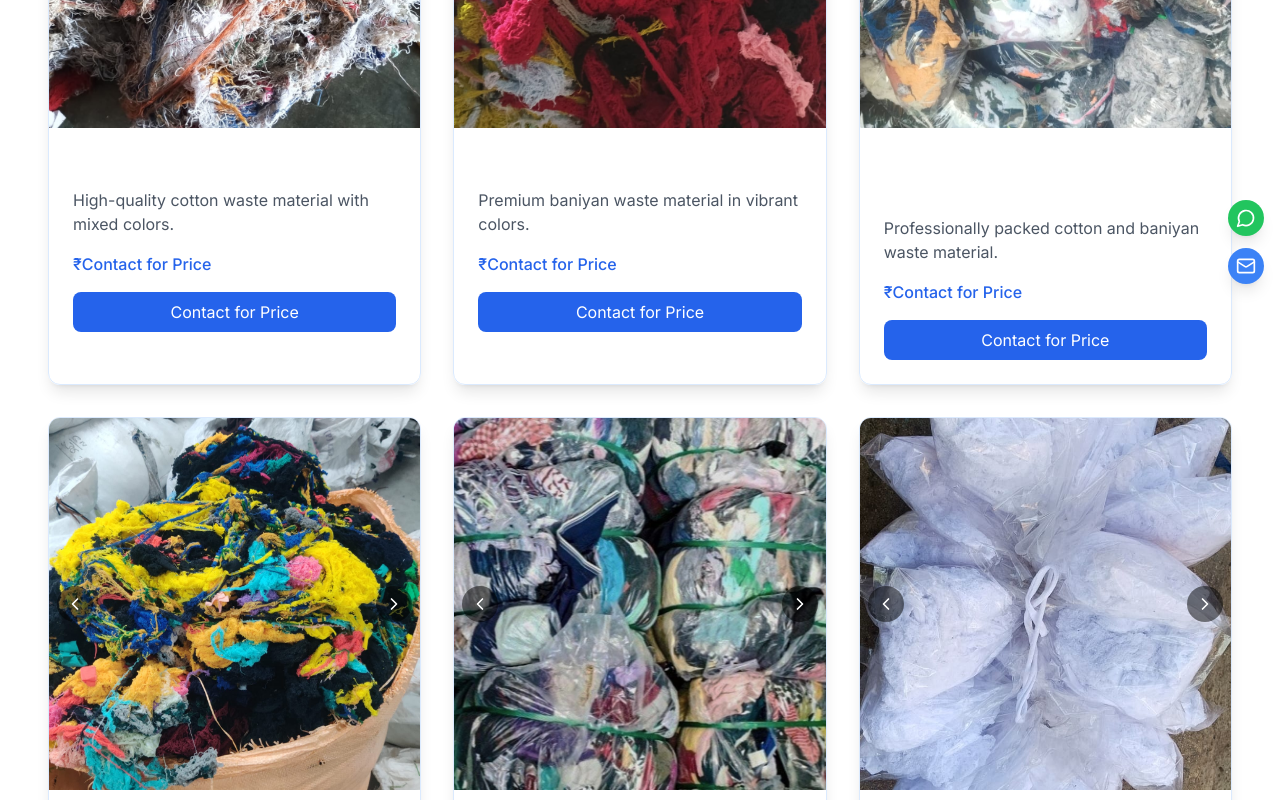
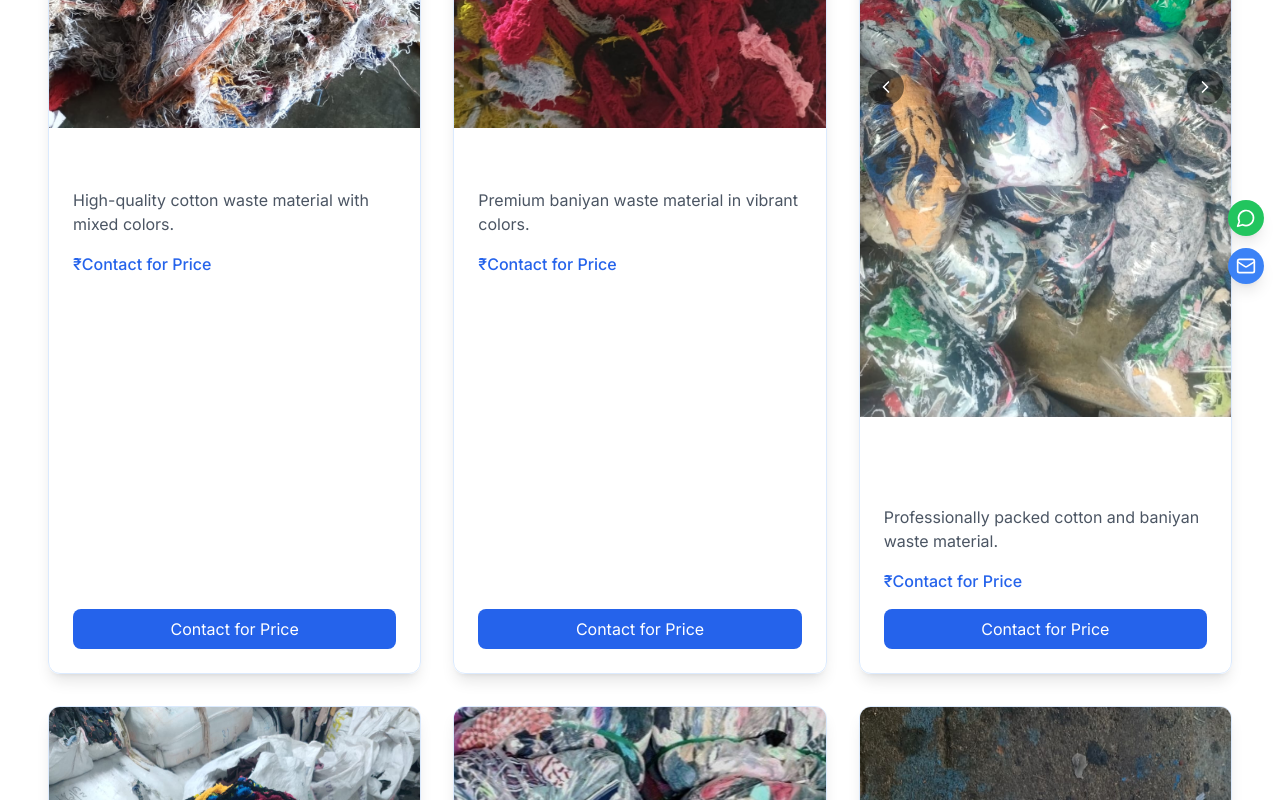
Before and after one commit to FRANNKENSTEINN/trader-space-hub, a React (Vite) app: page /products in a window 1280 px wide. Shown: the part 500-1300 px from the top of the page. Built offline with nearby package versions, Linux system fonts and the light colour scheme.

Commit message:
Improve Product Page UI
Align product buttons, remove watermark, and optimize for smoother experience.

```diff
--- a/src/pages/Products.tsx
+++ b/src/pages/Products.tsx
@@ -115,12 +115,13 @@ const Products = () => {
 
           <div className="grid grid-cols-1 md:grid-cols-2 lg:grid-cols-3 gap-8">
             {products.map((product) => (
-              <div key={product.id} className="glass-card rounded-xl overflow-hidden hover:shadow-xl transition-shadow">
+              <div key={product.id} className="glass-card rounded-xl overflow-hidden hover:shadow-xl transition-shadow flex flex-col">
                 <div className="relative aspect-square">
                   <img
                     src={product.images[imageIndexes[product.id] || 0]}
                     alt={product.name}
                     className="w-full h-full object-cover"
+                    loading="lazy"
                   />
                   {product.images.length > 1 && (
                     <>
@@ -140,10 +141,11 @@ const Products = () => {
                   )}
                 </div>
 
-                <div className="p-6">
+                <div className="p-6 flex flex-col flex-grow">
                   <h2 className="text-xl font-semibold mb-2 text-white">{product.name}</h2>
                   <p className="text-gray-600 mb-4">{product.description}</p>
                   <p className="text-blue-600 font-medium mb-4">{product.price}</p>
+                  <div className="mt-auto">
                     <a
                       href={createWhatsAppLink(product)}
                       target="_blank"
@@ -152,6 +154,7 @@ const Products = () => {
                     >
                       Contact for Price
                     </a>
+                  </div>
                 </div>
               </div>
             ))}
```
Lines whose indentation alone changed are shown as unchanged.
